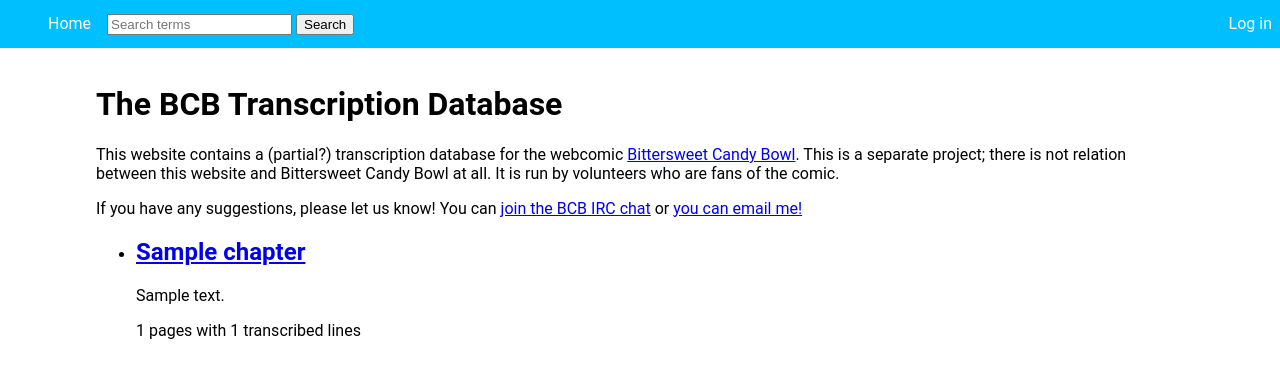
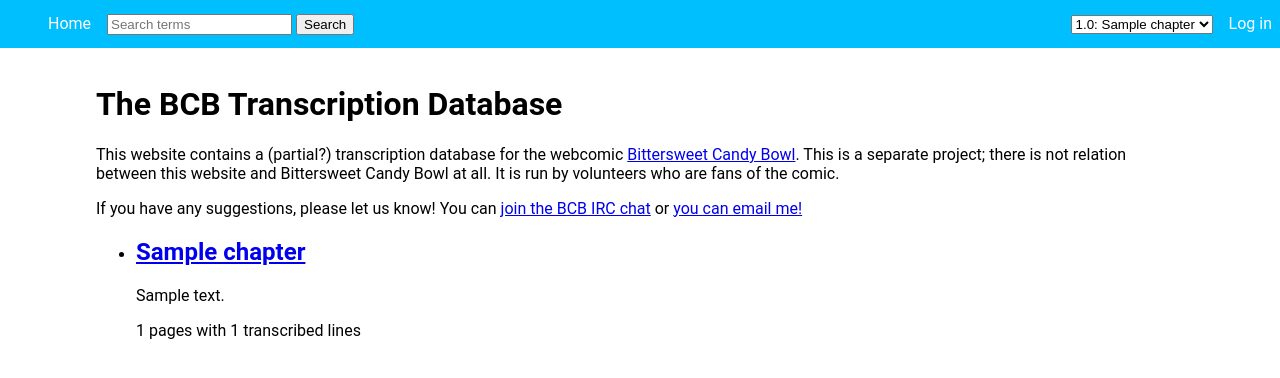
Before and after one commit to jeroenhd/BcbDatabase, a Django app: page / in a window 1280 px wide. Shown: the top 378 px of the page. Run offline with Django 3.2, Linux system fonts and the light colour scheme; tables that the repository leaves empty hold one stand-in row (values such as "Sample post").

Commit message:
Improve search and chapter navigation

```diff
--- /dev/null
+++ b/ComicDatabase/static/navdropdown.js
@@ -0,0 +1,15 @@
+/**
+ * Handle dropdown selection from the nav bar
+ */
+
+$(document).ready(function () {
+    /* This part of the website only works if the user has enabled javascript.
+     * To accommodate for users without Javascript, this element is invisible by default and made visible using JS
+     */
+    var select =$('#select_chapter');
+    select.css('visibility','visible');
+    select.change(function (event) {
+       var newChapter = select.val();
+       window.location.href = '/c' + newChapter;
+    });
+});
--- a/ComicDatabase/static/style.css
+++ b/ComicDatabase/static/style.css
@@ -67,3 +67,11 @@ div.lines > *
 {
     width: 100%;
 }
+
+/* This part of the website only works if the user has enabled javascript.
+ * To accommodate for users without Javascript, this element is invisible by default and made visible using JS
+ */
+select#select_chapter
+{
+    visibility: hidden;
+}
--- a/ComicDatabase/templates/ComicDatabase/basic.html
+++ b/ComicDatabase/templates/ComicDatabase/basic.html
@@ -22,6 +22,7 @@
 
     {% load static %}
     <script src="{% static 'jquery-3.1.1.min.js' %}"></script>
+    <script src="{% static 'navdropdown.js' %}"></script>
 {% block javascripts %}
 {% endblock %}
 </body>
--- a/ComicDatabase/templates/ComicDatabase/nav.html
+++ b/ComicDatabase/templates/ComicDatabase/nav.html
@@ -4,7 +4,7 @@
         <li class="left">
             <form method="post" action="{% url 'ComicDatabase:search' %}">
                 {% csrf_token %}
-                <input type="text" name="terms" placeholder="Search terms">
+                <input type="text" name="terms" placeholder="Search terms"{% if terms %} value="{{ terms }}"{% endif %}>
                 <input type="submit" value="Search">
             </form>
         </li>
@@ -14,11 +14,22 @@
         {% endif %}
         {% if user.is_authenticated %}
             <li class="right"><a href="{% url 'ComicDatabase:logout' %}">Log out</a></li>
-            {% if page and chapter%}
+            {% if page and chapter %}
+                {% if not editing %}
                 <li class="right"><a href="{% url 'ComicDatabase:page_edit' chapternr=chapter.number page=page %}">Edit me</a></li>
+                {% else %}
+                <li class="right"><a href="{% url 'ComicDatabase:page' chapternr=chapter.number page=page %}">Finished editing</a></li>
+                {% endif %}
             {% endif %}
         {% else %}
             <li class="right"><a href="{% url 'ComicDatabase:login' %}">Log in</a></li>
         {% endif %}
+        <li class="right">
+            <select id="select_chapter" autocomplete="off">
+                {% for c in all_chapters %}
+                <option {% if c.number == chapter.number %}selected="selected" {% endif %}value="{{ c.number }}">{{ c.number }}: {{ c.title }}</option>
+                {% endfor %}
+            </select>
+        </li>
     </ul>
 </nav>
--- a/ComicDatabase/urls.py
+++ b/ComicDatabase/urls.py
@@ -7,9 +7,9 @@ app_name = "ComicDatabase"
 urlpatterns = [
     url(r'^api/', include('ComicDatabase.api.urls')),
     url(r'^$', views.index, name='index'),
-    url(r'^c(?P<chapternr>[0-9\.]+)/p(?P<page>[0-9\.]+)/(?P<terms>.*)?$', views.page, name='page'),
-    url(r'^c(?P<chapter_number>[0-9\.]+)/', views.chapter, name='chapter'),
-    url(r'^a/c(?P<chapternr>[0-9\.]+)/p(?P<page>[0-9\.]+)/(?P<terms>.*)?$', views.page_edit, name='page_edit'),
+    url(r'^c(?P<chapternr>[0-9\.]+)/p(?P<page>[0-9\.]+)/(?P<terms>.*)?/?$', views.page, name='page'),
+    url(r'^c(?P<chapter_number>[0-9\.]+)/?', views.chapter, name='chapter'),
+    url(r'^a/c(?P<chapternr>[0-9\.]+)/p(?P<page>[0-9\.]+)/(?P<terms>.*)?/?$', views.page_edit, name='page_edit'),
     url(r'^search/(?P<terms>.*)?/?$', views.search, name='search'),
     url(r'^accounts/login/.*', auth_views.login_page, name='login'),
     url(r'^accounts/logout/.*', auth_views.logout_page, name='logout'),
--- a/ComicDatabase/views.py
+++ b/ComicDatabase/views.py
@@ -10,10 +10,13 @@ from ComicDatabase.classes import SearchForm
 from ComicDatabase.models import Line, Chapter, Character
 
 
-def nav(request, chapter=None, page_=None, terms=None):
+def nav(request, chapter_=None, page_=None, terms=None, editing=False):
     """Render the navigation view"""
+
+    all_chapters = Chapter.objects.all()
+
     return render_to_string('ComicDatabase/nav.html',
-                            {'chapter': chapter, 'page': page_, 'terms': terms, 'user': request.user})
+                            {'chapter': chapter_, 'page': page_, 'terms': terms, 'user': request.user, 'editing': editing, 'all_chapters': all_chapters}, request)
 
 
 def index(request):
@@ -24,14 +27,14 @@ def index(request):
 
 # Create your views here.
 def page(request, chapternr, page, terms):
-    chapter = Chapter.objects.filter(number=chapternr).first()  # type: Chapter
+    current_chapter = Chapter.objects.filter(number=chapternr).first()  # type: Chapter
 
-    lines = Line.objects.filter(chapter__number=chapter.number, page=page).order_by('order')
+    lines = Line.objects.filter(chapter__number=current_chapter.number, page=page).order_by('order')
 
-    nav_box = nav(request, chapter, page, terms)
+    nav_box = nav(request, current_chapter, page, terms)
 
-    if float(chapter.number) == int(float(chapter.number)):
-        chapter.number = int(float(chapter.number))
+    if float(current_chapter.number) == int(float(current_chapter.number)):
+        current_chapter.number = int(float(current_chapter.number))
 
     page = int(page)
 
@@ -40,19 +43,19 @@ def page(request, chapternr, page, terms):
     if page < 1:
         new_chapter = Chapter.objects.filter(number__lt=chapternr).first()
         if new_chapter is None:
-            new_chapter = chapter
+            new_chapter = current_chapter
         page = new_chapter.pageCount
-    elif page > chapter.pageCount:
+    elif page > current_chapter.pageCount:
         new_chapter = Chapter.objects.filter(number__gt=chapternr).order_by('-number').first()
         if new_chapter is None:
-            new_chapter = chapter
+            new_chapter = current_chapter
         page = 1
 
     if new_chapter is not None:
-        chapter = new_chapter
+        current_chapter = new_chapter
 
     return render(request, 'ComicDatabase/page.html',
-                  {'chapter': chapter, 'page': page, 'terms': terms, 'lines': lines, 'nav': nav_box})
+                  {'chapter': current_chapter, 'page': page, 'terms': terms, 'lines': lines, 'nav': nav_box})
 
 
 @login_required
@@ -61,7 +64,7 @@ def page_edit(request, chapternr, page, terms):
 
     lines = Line.objects.filter(chapter__number=chapter.number, page=page).order_by('order')
 
-    nav_box = nav(request, chapter, page, terms)
+    nav_box = nav(request, chapter, page, terms, True)
 
     if float(chapter.number) == int(float(chapter.number)):
         chapter.number = int(float(chapter.number))
@@ -89,7 +92,7 @@ def search(request, terms=None):
         form = SearchForm()
 
     results = Line.objects.filter(text__search=terms)
-    nav_box = nav(request)
+    nav_box = nav(request, None, None, terms)
     return render(request, 'ComicDatabase/search.html',
                   {'results': results, 'terms': terms, 'nav': nav_box, 'form': form})
 
@@ -118,5 +121,5 @@ def chapter(request, chapter_number):
         pages.append({'number': p, 'line_count': line_count, 'characters': characters})
 
     return render(request, 'ComicDatabase/index_chapter.html', {
-        'nav': nav(request, chapter_number), 'pages': pages, 'chapter': c
+        'nav': nav(request, c), 'pages': pages, 'chapter': c
     })
```
Also changed, not shown: ComicDatabase/templates/ComicDatabase/search.html (+5 -3 lines).
